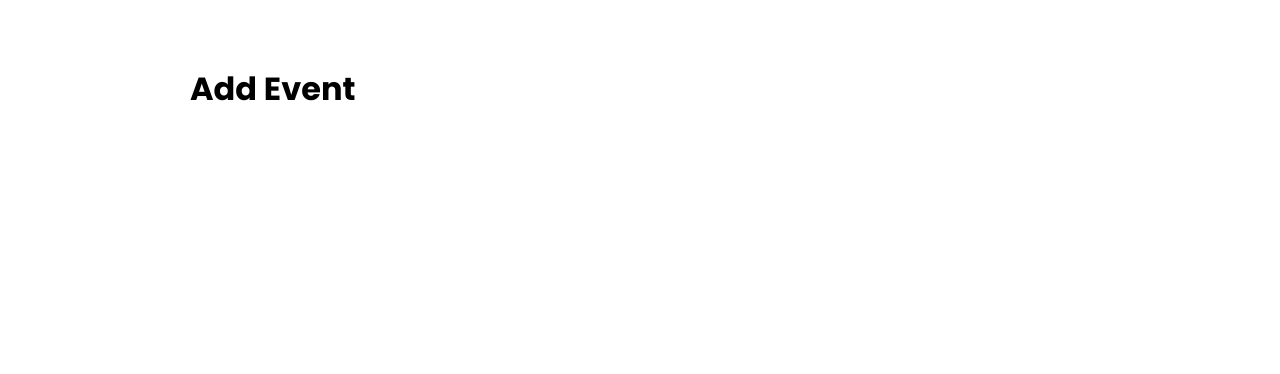
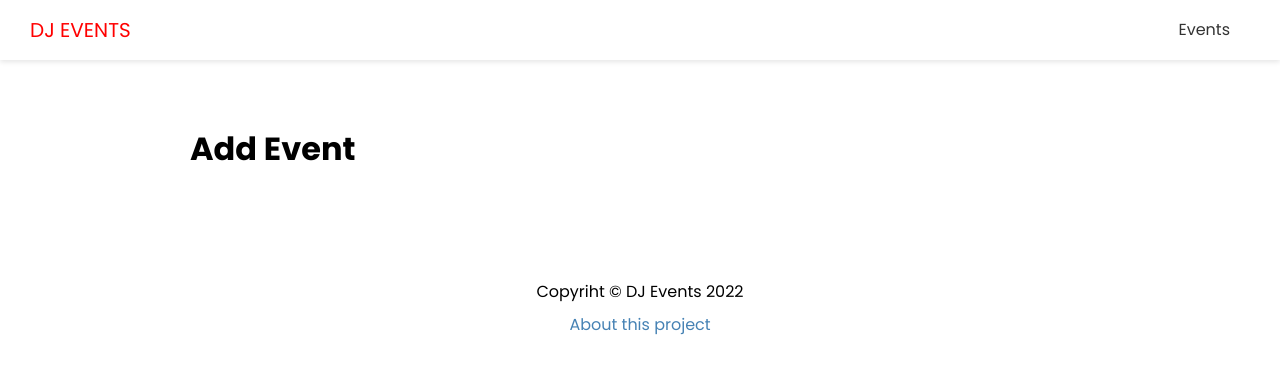
Before and after one commit to thornrae/next-frontend, a Next.js app: page /events/add in a window 1280 px wide. Shown: the top 374 px of the page. Built offline with nearby package versions, Linux system fonts and the light colour scheme.

Commit message:
header and footer

```diff
--- /dev/null
+++ b/components/Footer.js
@@ -0,0 +1,11 @@
+import Link from "next/link";
+import styles from "../styles/Footer.module.css";
+
+export default function Footer() {
+  return (
+    <footer className={styles.footer}>
+      <p>Copyriht &copy; DJ Events 2022</p>
+      <Link href="/about">About this project</Link>
+    </footer>
+  );
+}
--- /dev/null
+++ b/components/Header.js
@@ -0,0 +1,24 @@
+import Link from "next/link";
+import styles from "../styles/Header.module.css";
+
+export default function Header() {
+  return (
+    <header className={styles.header}>
+      <div className={styles.logo}>
+        <Link href="/">
+          <a>DJ Events</a>
+        </Link>
+      </div>
+
+      <nav>
+        <ul>
+          <li>
+            <Link href="/events">
+              <a>Events</a>
+            </Link>
+          </li>
+        </ul>
+      </nav>
+    </header>
+  );
+}
--- a/components/Layout.js
+++ b/components/Layout.js
@@ -1,4 +1,6 @@
 import Head from "next/head";
+import Header from "./Header";
+import Footer from "./Footer";
 import styles from "../styles/Layout.module.css";
 
 export default function Layout({ title, keywords, description, children }) {
@@ -9,7 +11,9 @@
         <meta name="description" content="{description}" />
         <meta name="keywords" content="{keywords}" />
       </Head>
+      <Header></Header>
       <div className={styles.container}>{children}</div>
+      <Footer></Footer>
     </div>
   );
 }
--- /dev/null
+++ b/styles/Footer.module.css
@@ -0,0 +1,8 @@
+.footer {
+  margin: 100px 0 40px;
+  text-align: center;
+}
+
+.footer p {
+  margin: 5px 0;
+}
--- /dev/null
+++ b/styles/Header.module.css
@@ -0,0 +1,56 @@
+.header {
+  display: flex;
+  justify-content: space-between;
+  align-items: center;
+  background: #fff;
+  color: #333;
+  height: 60px;
+  padding: 0 30px;
+  box-shadow: 0 2px 5px rgba(0, 0, 0, 0.1);
+}
+
+.header a {
+  color: #333;
+  margin-right: 20px;
+}
+
+.header a:hover {
+  color: #000;
+}
+.header ul {
+  display: flex;
+  align-items: center;
+  justify-content: center;
+  list-style: none;
+}
+
+.logo {
+  color: red;
+  font-size: 20px;
+  text-transform: uppercase;
+}
+
+.logo a {
+  color: red;
+}
+
+@media (max-width: 768px) {
+  .header {
+    flex-direction: column;
+    height: auto;
+  }
+
+  .header ul {
+    margin: 20px 0;
+    flex-direction: column;
+    text-align: center;
+  }
+
+  .header a {
+    margin-right: 0;
+  }
+
+  .logo {
+    margin: 20px 0;
+  }
+}
```
